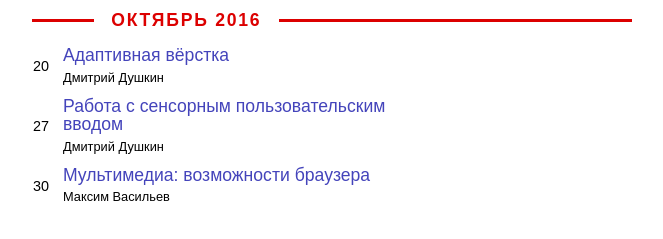
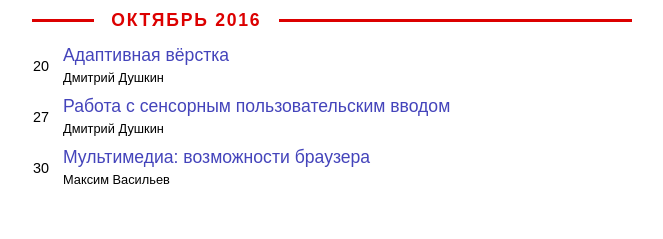
Before and after one commit to rytn/y, a plain HTML site: page index.html in a window 1280 px wide. Shown: the part 85-324 px from the top of the page, without its empty margins (308-971 px from the left). Drawn offline with Linux system fonts and the light colour scheme.

Commit message:
Remove width property for lecture and lecturer

```diff
--- a/css/styles.css
+++ b/css/styles.css
@@ -65,14 +65,12 @@ table {
 
 .schedule-line__lecture {
     font-size: 1.1em;
-    width: 64%;
     line-height: 1;
 }
 
 .schedule-line__lecturer {
     font-size: 0.8em;
     margin-top: 0.4em;
-    width: 31%;
 }
 
 .link, .link:visited {
```
